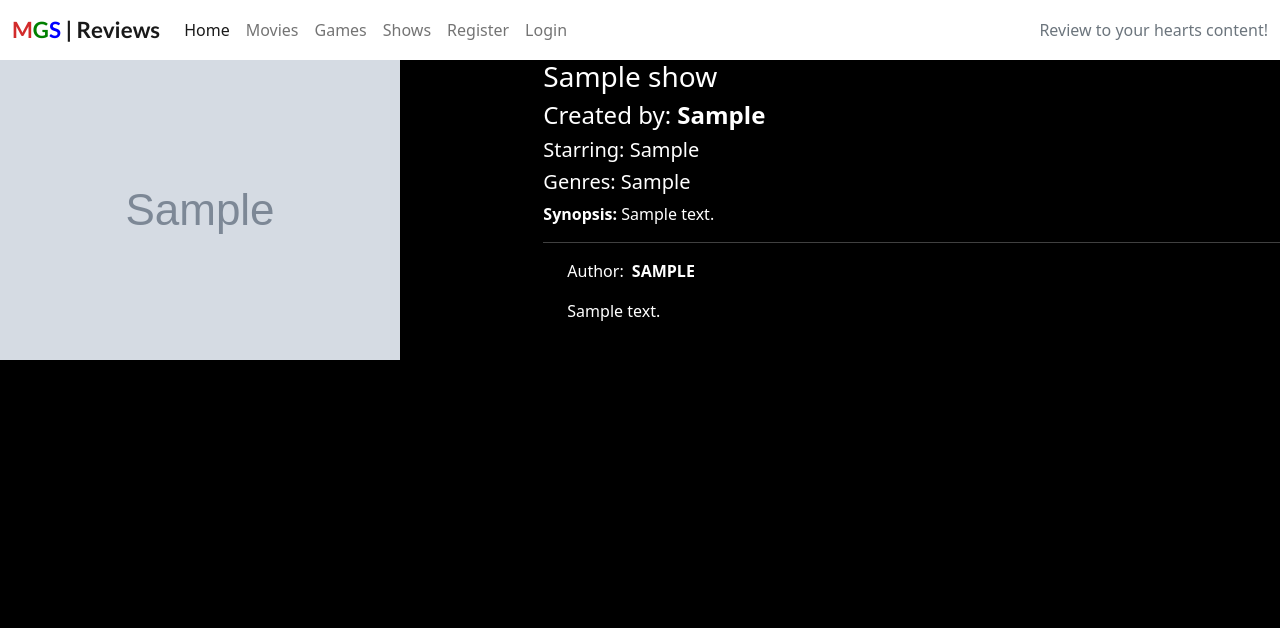
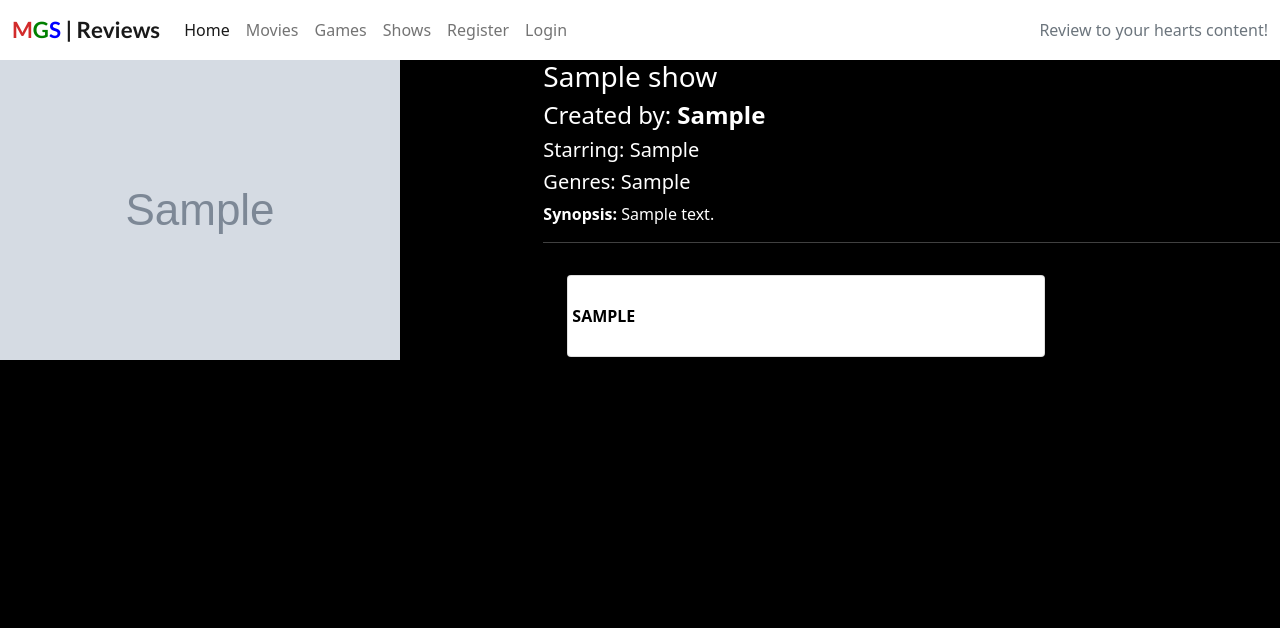
Before and after one commit to ShaneCDev/mgsreviews, a Django app: a page that uses templates/show_detail.html in a window 1280 px wide. Shown: the top 628 px of the page. Run offline with Django 3.2, Linux system fonts and the light colour scheme; tables that the repository leaves empty hold one stand-in row (values such as "Sample post"); grey boxes marked "Sample" are stand-in pictures.

Commit message:
updated templates and added custom styling, added in anonymous user functionality as I could not view any of the detail pages when not logged in

```diff
--- a/movies/views.py
+++ b/movies/views.py
@@ -44,30 +44,66 @@
 def movie_detail(request, slug):
     movie = get_object_or_404(Movie, slug=slug)
     reviews = Review.objects.filter(movie=movie)
-    context = {
-        'movie': movie,
-        'reviews': reviews,
-    }
+    if request.user.is_anonymous:
+        context = {
+            'movie': movie,
+            'reviews': reviews,
+        }
+    else:
+        already_reviewed = reviews.filter(author=request.user)
+        if already_reviewed:
+            reviewed = True
+        else:
+            reviewed = False
+        context = {
+            'movie': movie,
+            'reviews': reviews,
+            'reviewed': reviewed,
+        }
     return render(request, 'movie_detail.html', context)
 
 
 def game_detail(request, slug):
     game = get_object_or_404(Game, slug=slug)
     reviews = Review.objects.filter(game=game)
-    context = {
-        'game': game,
-        'reviews': reviews,
-    }
+    if request.user.is_anonymous:
+        context = {
+            'game': game,
+            'reviews': reviews,
+        }
+    else:
+        already_reviewed = reviews.filter(author=request.user)
+        if already_reviewed:
+            reviewed = True
+        else:
+            reviewed = False
+        context = {
+            'game': game,
+            'reviews': reviews,
+            'reviewed': reviewed,
+        }
     return render(request, 'game_detail.html', context)
 
 
 def show_detail(request, slug):
     show = get_object_or_404(Show, slug=slug)
     reviews = Review.objects.filter(show=show)
-    context = {
-        'show': show,
-        'reviews': reviews,
-    }
+    if request.user.is_anonymous:
+        context = {
+            'show': show,
+            'reviews': reviews,
+        }
+    else:
+        already_reviewed = reviews.filter(author=request.user)
+        if already_reviewed:
+            reviewed = True
+        else:
+            reviewed = False
+        context = {
+            'show': show,
+            'reviews': reviews,
+            'reviewed': reviewed,
+        }
     return render(request, 'show_detail.html', context)
 
 
@@ -100,7 +136,7 @@
         form = ReviewForm(initial={'author': request.user})
 
     context = {
-        'form': form
+        'form': form,
     }
     return render(request, 'review.html', context)
 
--- a/static/css/style.css
+++ b/static/css/style.css
@@ -51,10 +51,14 @@
 }
 
 .author {
-    color: white;
+    color: black;
     margin: 4px;
     text-transform: uppercase;
     font-weight: bold;
+}
+
+.text-color {
+    color: black;
 }
 
 /* .carousel-item {
--- a/templates/show_detail.html
+++ b/templates/show_detail.html
@@ -19,23 +19,32 @@
         <hr>
         <div class="container">
             {% for review in reviews %}
-            <div class="row">
-                <p>Author: <span class="author">{{ review.author }}</span></p>
-                <p>
-                    {{ review.comment }}
-                </p>
+            <div class="flex-center">
+                <div class="card text-bg-light mb-3 w-100">Author: <span class="author">{{ review.author }}</span>
+                    <span>- Score {{ review.stars }}/10</span></div>
+                <div class="card-header text-color">
+                    <div class="card-body">
+                        <h5 class="card-title text-color">Review for {{ show.title }}</h5>
+                        <p class="card-text text-color">{{ review.comment }}</p>
+                    </div>
+                    {% if user == review.author %}
+                    <a href="{% url 'edit_review' media_type='show' slug=show.slug id=review.id %}"
+                        class="btn btn-primary w-25" style="margin-left: 15px;">Edit</a>
+                    {% endif %}
+                </div>
             </div>
-            {% if user == review.author %}
-                <a href="{% url 'edit_review' media_type='show' slug=show.slug id=review.id%}" class="btn btn-warning">Edit</a>
-            {% endif %}
             {% empty %}
             <div class="row">
                 <p>No reviews for this show yet.</p>
             </div>
             {% endfor %}
-                {% if user.is_authenticated %}
+            {% if reviewed %}
+                <a href="{% url 'review' media_type='show' slug=show.slug %}" class="btn btn-success" style="display: none;">Leave A Review!</a>
+            {% else %}
+            {% if user.is_authenticated %}
                 <a href="{% url 'review' media_type='show' slug=show.slug %}" class="btn btn-success">Leave A Review!</a>
-                {% endif %}
+            {% endif %}
+            {% endif %}
         </div>
     </div>
 </div>
```
Also changed, not shown: templates/game_detail.html (+11 -8 lines), templates/movie_detail.html (+14 -21 lines).
